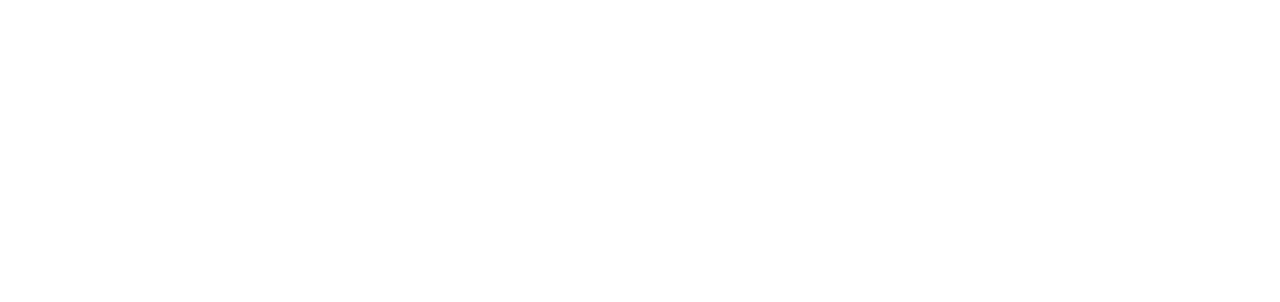
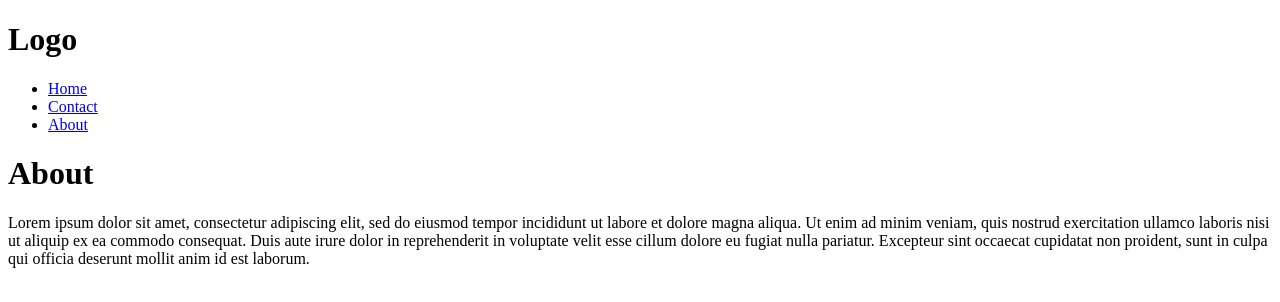
Before and after one commit to kentknguyen/p4, a plain HTML site: page about.html in a window 1280 px wide. Drawn offline with Linux system fonts and the light colour scheme.

Commit message:
added content and nav

```diff
--- a/about.html
+++ b/about.html
@@ -0,0 +1,20 @@
+<!doctype html>
+<html>
+    <head>
+    <title>Project</title>
+</head>
+<body>
+    <header>
+        <h1>Logo</h1>
+        <nav>
+            <ul>
+                <li><a href="index.html">Home</a></li>
+                <li><a href="contact.html">Contact</a></li>
+                <li><a href="about.html">About</a></li>
+            </ul>
+        </nav>
+    </header>
+    <h1>About</h1>
+    <p>Lorem ipsum dolor sit amet, consectetur adipiscing elit, sed do eiusmod tempor incididunt ut labore et dolore magna aliqua. Ut enim ad minim veniam, quis nostrud exercitation ullamco laboris nisi ut aliquip ex ea commodo consequat. Duis aute irure dolor in reprehenderit in voluptate velit esse cillum dolore eu fugiat nulla pariatur. Excepteur sint occaecat cupidatat non proident, sunt in culpa qui officia deserunt mollit anim id est laborum.</p>
+</body>
+</html>
```
Also changed, not shown: contact.html (+20 -0 lines), index.html (+10 -0 lines).
